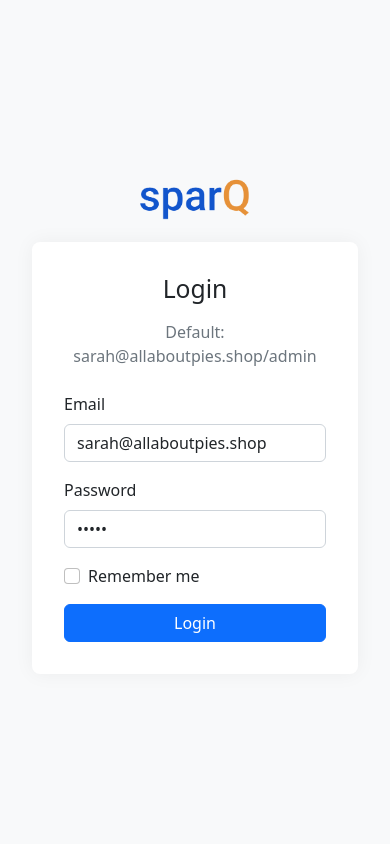
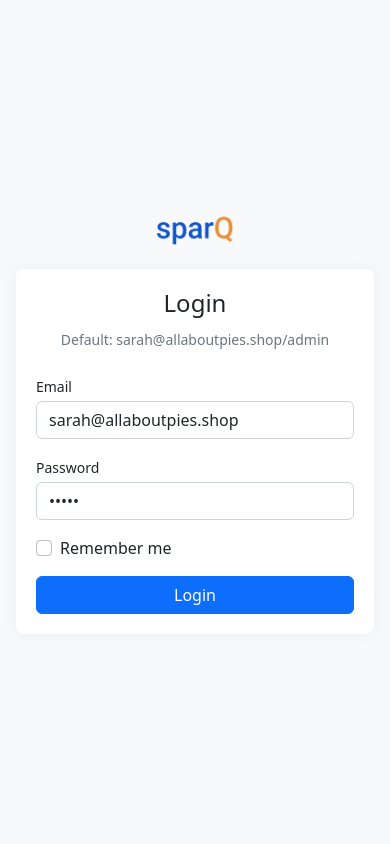
Before and after one commit to sparQone/sparq, a Flask app: page /login in a window 390 px wide. Run offline with Flask 3, Linux system fonts and the light colour scheme; parts of the project's set-up code (start-up, migrations or seed data) failed here and were passed over.

Commit message:
Responsive Design: Base Auth Template Login and Register pages now have a mobile-friendly design.

```diff
--- a/modules/core/views/assets/css/auth.css
+++ b/modules/core/views/assets/css/auth.css
@@ -1,97 +1,120 @@
-/* Auth Header */
-.auth-header {
-    padding: 1rem 0;
-    margin-bottom: 2rem;
+/* Base variables */
+:root {
+    --auth-card-width: 400px;
+    --auth-card-padding: 2rem;
+    --auth-form-spacing: 1.5rem;
+
+    /* Mobile-specific spacing */
+    --mobile-padding: 1rem;
+    --mobile-logo-height: 35px;
+    --mobile-form-spacing: 0.75rem;
 }
 
-.auth-logo-link {
+/* Mobile-first base styles */
+.auth-page {
+    min-height: 100vh;
+    min-height: 100svh; /* Use small viewport height for mobile browsers */
     display: flex;
     align-items: center;
+    justify-content: center;
+    padding: var(--mobile-padding);
+    background-color: #f8f9fa;
+}
+
+.auth-container {
+    width: 100%;
+    max-width: var(--auth-card-width);
+    display: flex;
+    flex-direction: column;
+    gap: var(--mobile-form-spacing);
 }
 
 .auth-logo {
-    height: 40px;
-    width: auto;
-}
-
-/* Login and Register Pages */
-.login-container, .register-container {
-    max-width: 400px;
-    margin: 0 auto;  /* Removed top margin since logo is now above */
-    padding: 20px;
-    box-shadow: 0 0 20px rgba(0,0,0,0.1);
-    border-radius: 8px;
-    background: white;
-}
-
-.login-header, .register-header {
     text-align: center;
-    margin-bottom: 30px;
-}
-
-.login-logo {
-    height: 60px;
-    width: auto;
-    margin-bottom: 1.5rem;
-}
-
-.login-header h2, .register-header h2 {
-    color: #343a40;
-}
-
-.login-header p, .register-header p {
-    color: #6c757d;
-    margin-bottom: 0.5rem;
-}
-
-.auth-container {
-    min-height: 100vh;
-    display: flex;
-    flex-direction: column;
-    align-items: center;
-    justify-content: center;
-    padding: 2rem;
-    background: #f8f9fa;
-}
-
-.auth-logo {
-    margin-bottom: 2rem;  /* Space between logo and login box */
+    margin-bottom: var(--mobile-form-spacing);
 }
 
 .auth-logo img {
-    height: 50px;  /* Adjust size as needed */
+    height: var(--mobile-logo-height);
     width: auto;
 }
 
 .auth-box {
     background: white;
-    padding: 2rem;
+    padding: 1.25rem;
     border-radius: 0.5rem;
     box-shadow: 0 0 20px rgba(0,0,0,0.05);
     width: 100%;
-    max-width: 400px;
 }
 
 .auth-box h2 {
-    margin-bottom: 1rem;  /* Reduced from 1.5rem */
+    margin-bottom: 0.75rem;
     text-align: center;
     color: #212529;
+    font-size: 1.5rem;
 }
 
+.auth-box .text-muted {
+    font-size: 0.875rem;
+    margin-bottom: 1rem;
+}
+
+.form-label {
+    font-size: 0.875rem;
+    margin-bottom: 0.25rem;
+}
+
+.form-check {
+    margin-top: 0.5rem;
+    margin-bottom: 0.75rem;
+}
+
+/* Desktop styles */
+@media (min-width: 768px) {
+    :root {
+        --mobile-padding: 2rem;
+        --mobile-logo-height: 50px;
+        --mobile-form-spacing: 1.5rem;
+    }
+
+    .auth-box {
+        padding: var(--auth-card-padding);
+    }
+
+    .auth-box h2 {
+        font-size: 1.75rem;
+        margin-bottom: 1rem;
+    }
+
+    .form-label {
+        font-size: 1rem;
+        margin-bottom: 0.5rem;
+    }
+}
+
+/* Flash messages - keep them compact on mobile */
 .flash-messages {
     position: fixed;
-    top: 1rem;
-    right: 1rem;
+    top: 0.5rem;
+    left: 50%;
+    transform: translateX(-50%);
+    width: calc(100% - 1rem);
+    max-width: var(--auth-card-width);
     z-index: 1000;
-    max-width: 400px;
 }
 
 .alert {
     margin-bottom: 0.5rem;
-    box-shadow: 0 2px 4px rgba(0,0,0,0.1);
+    padding: 0.5rem 1rem;
+    font-size: 0.875rem;
+    text-align: center;
 }
 
-.auth-page {
-    background: #f8f9fa;
-    min-height: 100vh;
+/* Remove any old conflicting styles */
+.login-container,
+.register-container,
+.login-header,
+.register-header,
+.login-logo {
+    display: none;
 }
--- a/modules/core/views/templates/base-auth.html
+++ b/modules/core/views/templates/base-auth.html
@@ -2,6 +2,7 @@
 <html>
 <head>
     <title>{% block title %}{% endblock %} - SparqOne</title>
+    <meta name="viewport" content="width=device-width, initial-scale=1.0">
     <link rel="shortcut icon" href="#">
     <link rel="stylesheet" href="https://cdn.jsdelivr.net/npm/bootstrap@5.2.3/dist/css/bootstrap.min.css">
     <link rel="stylesheet" href="https://cdnjs.cloudflare.com/ajax/libs/font-awesome/6.0.0-beta3/css/all.min.css">
```
